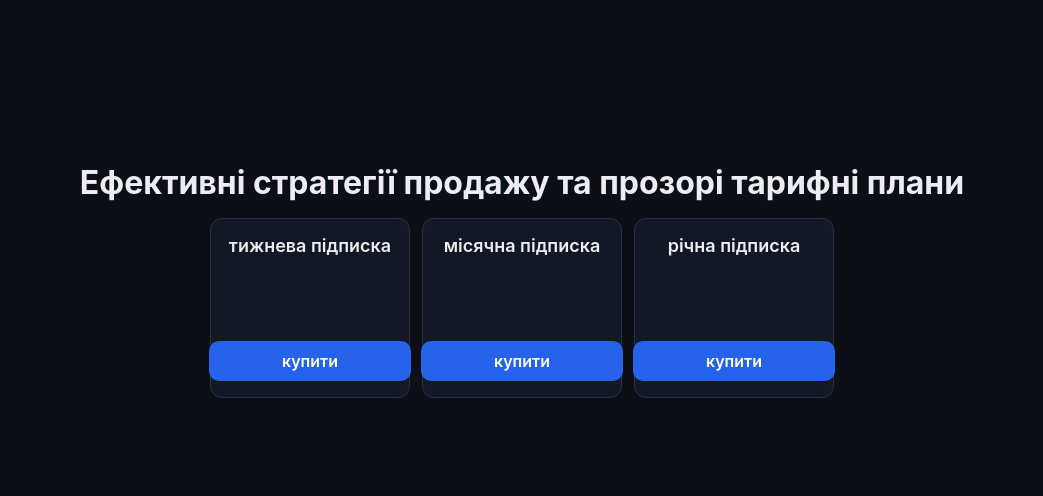
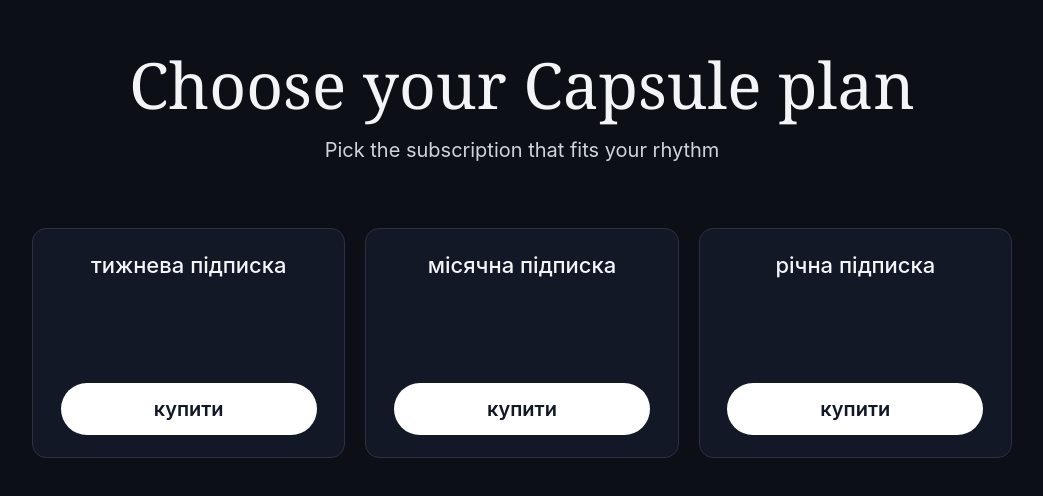
Before and after one commit to teiatan/ui-hackaton-14-03-2026, a React (Vite) app: page /page-3 in a window 1280 px wide. Shown: the part 144-640 px from the top of the page, without its empty margins (118-1161 px from the left). Built offline with nearby package versions, Linux system fonts and the light colour scheme.

Commit message:
fix: navigation and payment styles

```diff
--- a/src/index.css
+++ b/src/index.css
@@ -459,6 +459,80 @@
   text-align: center;
 }
 
+.pricing-page {
+  min-height: 100vh;
+  background: #0d0f17;
+  color: #ececf1;
+  display: flex;
+  flex-direction: column;
+  align-items: center;
+  justify-content: center;
+  text-align: center;
+  padding: 56px 24px;
+  box-sizing: border-box;
+}
+
+.pricing-title {
+  margin: 0;
+  font-family: Georgia, 'Times New Roman', serif;
+  font-size: 64px;
+  line-height: 0.96;
+  font-weight: 500;
+  color: #f3f4f6;
+}
+
+.pricing-subtitle {
+  margin: 20px 0 0;
+  font-size: 20px;
+  line-height: 1.4;
+  color: #cfd3df;
+}
+
+.pricing-grid {
+  width: min(980px, 100%);
+  margin-top: 64px;
+  display: grid;
+  grid-template-columns: repeat(3, minmax(0, 1fr));
+  gap: 20px;
+}
+
+.pricing-card {
+  border: 1px solid #2b3142;
+  border-radius: 14px;
+  background: #131826;
+  min-height: 230px;
+  padding: 22px;
+  box-sizing: border-box;
+  display: flex;
+  flex-direction: column;
+  justify-content: space-between;
+  align-items: center;
+  gap: 18px;
+}
+
+.pricing-label {
+  margin: 0;
+  font-size: 22px;
+  line-height: 1.3;
+  font-weight: 500;
+  color: #f3f4f6;
+}
+
+.pricing-buy-btn {
+  text-decoration: none;
+  display: inline-flex;
+  justify-content: center;
+  align-items: center;
+  width: 100%;
+  max-width: 220px;
+  padding: 14px 18px;
+  border-radius: 999px;
+  background: #ffffff;
+  color: #111827;
+  font-size: 20px;
+  font-weight: 600;
+}
+
 .api-status-card {
   width: min(680px, 92vw);
   min-height: 220px;
@@ -611,6 +685,26 @@
 }
 
 @media (max-width: 1024px) {
+  .pricing-title {
+    font-size: 44px;
+  }
+
+  .pricing-subtitle {
+    font-size: 18px;
+  }
+
+  .pricing-grid {
+    grid-template-columns: 1fr;
+    max-width: 460px;
+    gap: 14px;
+    margin-top: 36px;
+  }
+
+  .pricing-label,
+  .pricing-buy-btn {
+    font-size: 20px;
+  }
+
   .quiz-page {
     padding-top: 36px;
   }
--- a/src/pages/PricingPage.jsx
+++ b/src/pages/PricingPage.jsx
@@ -2,24 +2,28 @@
 
 function PricingPage() {
   return (
-    <section className="page">
-      <h1>Ефективні стратегії продажу та прозорі тарифні плани</h1>
-      <div className="btn-group">
-        <div className="plan-card">
-          <p>тижнева підписка</p>
-          <Link className="btn" to="/page-4">
+    <section className="pricing-page">
+      <h1 className="pricing-title">Choose your Capsule plan</h1>
+      <p className="pricing-subtitle">Pick the subscription that fits your rhythm</p>
+
+      <div className="pricing-grid">
+        <div className="pricing-card">
+          <p className="pricing-label">тижнева підписка</p>
+          <Link className="pricing-buy-btn" to="/page-4">
             купити
           </Link>
         </div>
-        <div className="plan-card">
-          <p>місячна підписка</p>
-          <Link className="btn" to="/page-4">
+
+        <div className="pricing-card">
+          <p className="pricing-label">місячна підписка</p>
+          <Link className="pricing-buy-btn" to="/page-4">
             купити
           </Link>
         </div>
-        <div className="plan-card">
-          <p>річна підписка</p>
-          <Link className="btn" to="/page-4">
+
+        <div className="pricing-card">
+          <p className="pricing-label">річна підписка</p>
+          <Link className="pricing-buy-btn" to="/page-4">
             купити
           </Link>
         </div>
--- a/src/pages/QuizPage.jsx
+++ b/src/pages/QuizPage.jsx
@@ -1,6 +1,6 @@
 /* eslint-disable react-hooks/set-state-in-effect */
 import { useEffect, useState } from 'react'
-import { useNavigate } from 'react-router-dom'
+import { useLocation, useNavigate } from 'react-router-dom'
 
 const QUIZ_STORAGE_KEY = 'quizAnswers'
 
@@ -54,11 +54,21 @@
   }))
 
 function QuizPage() {
+  const location = useLocation()
   const navigate = useNavigate()
   const [answers, setAnswers] = useState(() => createInitialAnswers())
   const [currentIndex, setCurrentIndex] = useState(0)
+  const forceStart = location.state?.forceStart === true
 
   useEffect(() => {
+    if (forceStart) {
+      const initialAnswers = createInitialAnswers()
+      setAnswers(initialAnswers)
+      setCurrentIndex(0)
+      localStorage.setItem(QUIZ_STORAGE_KEY, JSON.stringify(initialAnswers))
+      return
+    }
+
     const savedAnswers = localStorage.getItem(QUIZ_STORAGE_KEY)
 
     if (!savedAnswers) {
@@ -101,7 +111,7 @@
     } catch {
       localStorage.setItem(QUIZ_STORAGE_KEY, JSON.stringify(createInitialAnswers()))
     }
-  }, [navigate])
+  }, [forceStart, navigate])
 
   useEffect(() => {
     localStorage.setItem(QUIZ_STORAGE_KEY, JSON.stringify(answers))
--- a/src/pages/WelcomePage.jsx
+++ b/src/pages/WelcomePage.jsx
@@ -10,7 +10,7 @@
           <a href="#how-it-works">How it works</a>
           <a href="#">Why Capsule</a>
         </nav>
-        <Link className="landing-top-button" to="/quiz">
+        <Link className="landing-top-button" to="/quiz" state={{ forceStart: true }}>
           Start Quiz
         </Link>
       </header>
@@ -21,7 +21,7 @@
         <p className="landing-subtitle">
           Answer questions — get a personalized lookbook in seconds
         </p>
-        <Link className="landing-cta" to="/quiz">
+        <Link className="landing-cta" to="/quiz" state={{ forceStart: true }}>
           Start Quiz
         </Link>
       </div>
```
